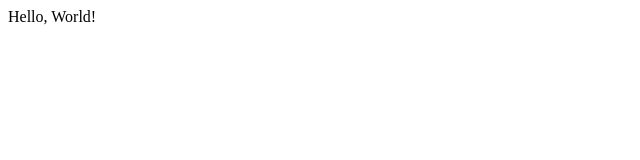
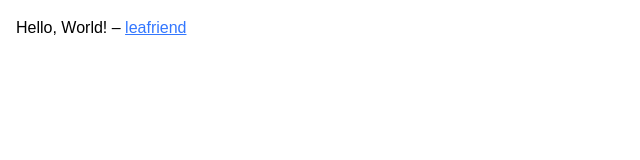
Before and after one commit to eXleafriend/eXleafriend.github.io, a plain HTML site: page index.html in a window 1280 px wide. Shown: the whole page, without its empty margins (0-640 px from the left). Drawn offline with Linux system fonts and the light colour scheme.

Commit message:
Change title; Add link; Set style

```diff
--- a/index.html
+++ b/index.html
@@ -1,12 +1,12 @@
 <!DOCTYPE html>
 <html>
 <head>
-<title>Style</title>
+<title>eXleafriend</title>
 <meta charset="utf-8">
 <meta name="viewport" content="width=device-width, initial-scale=1.0">
 <link rel="stylesheet" href="style.css">
 </head>
 <body>
-Hello, World!
+Hello, World! &ndash; <a href="http://leafriend.com/">leafriend</a>
 </body>
 </html>
--- a/style.css
+++ b/style.css
@@ -1 +1,22 @@
 @charset 'utf-8';
+
+* {
+  line-height: 1.5em;
+  font-size: 16px;
+  font-family: 'Droid Sans', sans-serif;
+}
+
+/* obsolete elements, for eg. <xmp> or <tt>, are excluded */
+textarea, pre, code, kbd, samp {
+  font-family: 'Droid Sans Mono', monospace;
+}
+
+body {
+  margin: 1em;
+}
+
+a:link    { color: #3377FF; }
+a:hover   { color: #80AAFF; }
+a:focus   { color: #80AAFF; } /* :focus has outline usually */
+a:active  { color: #FF8000; }
+a:visited { color: #0D3380; }
```
